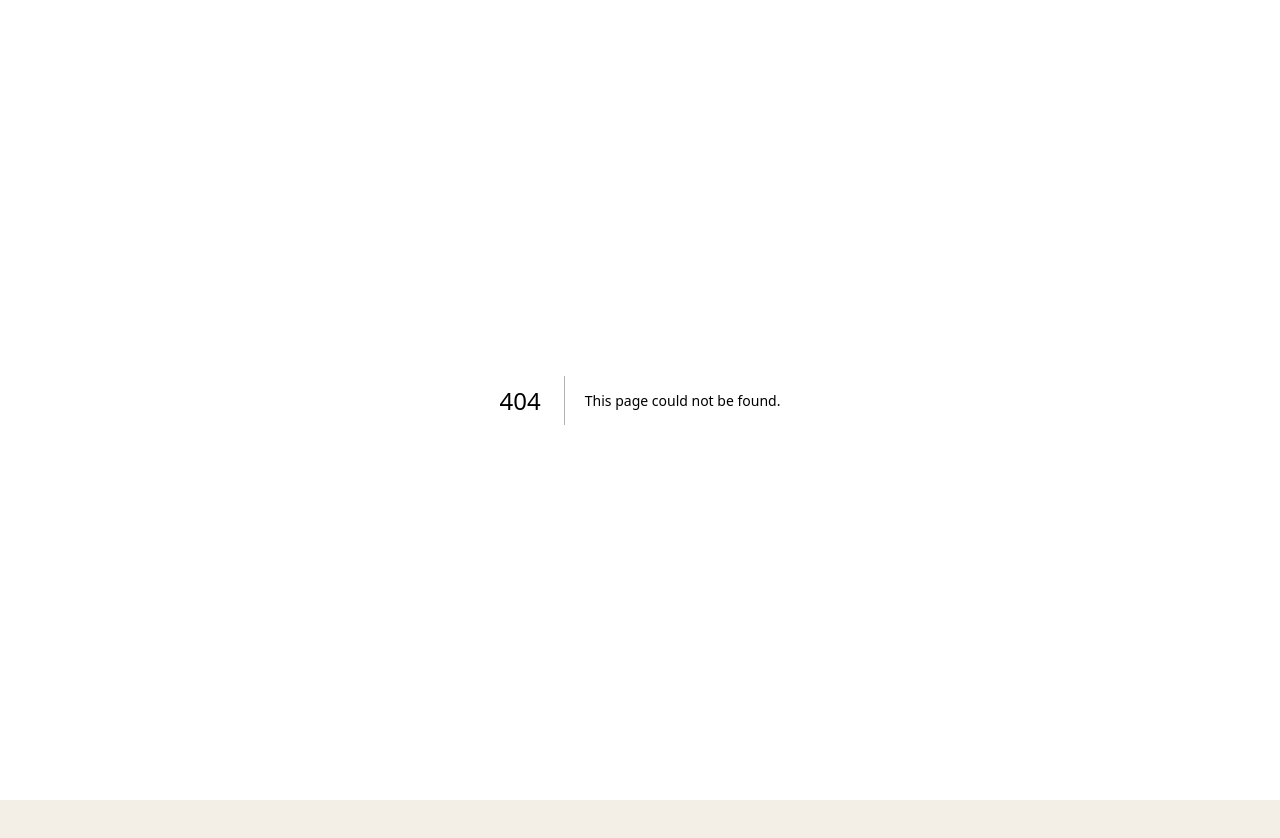
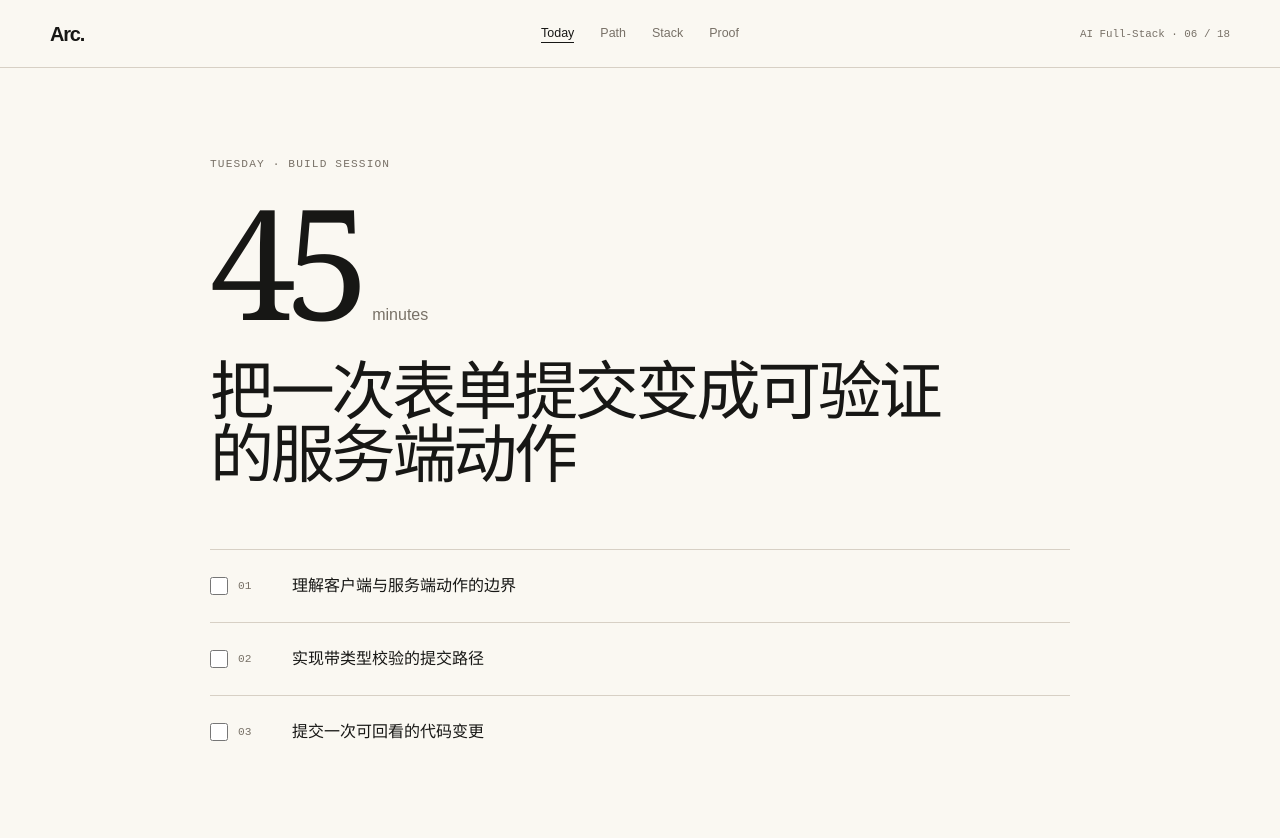
Before and after one commit to Earorua/arc, a Next.js app: page /today in a window 1280 px wide. Before the commit this address had no page. Shown: the top 838 px of the page. Before the commit the page ends 800 px from the top, so only its background shows below. Built offline with nearby package versions, Linux system fonts and the light colour scheme.

Commit message:
feat: add actionable Today session

```diff
--- /dev/null
+++ b/app/components/today/today-session.tsx
@@ -0,0 +1,56 @@
+"use client";
+
+import { useState } from "react";
+import { AnimatePresence, motion } from "motion/react";
+import type { LearningUnit } from "../../domain/learning";
+
+export function TodaySession({ onComplete, unit }: { onComplete: (unit: LearningUnit) => void; unit: LearningUnit }) {
+  const [done, setDone] = useState<string[]>([]);
+  const ready = done.length === unit.steps.length;
+
+  const toggleStep = (id: string) => {
+    setDone((current) => current.includes(id)
+      ? current.filter((doneId) => doneId !== id)
+      : [...current, id]);
+  };
+
+  return (
+    <section className="today-session">
+      <p className="eyebrow" lang="en">Tuesday · Build session</p>
+      <div className="time-budget">
+        <strong>{unit.minutes}</strong>
+        <span lang="en">minutes</span>
+      </div>
+      <h1>{unit.title}</h1>
+
+      <div className="task-steps">
+        {unit.steps.map((step, index) => (
+          <label key={step.id}>
+            <input
+              aria-label={step.label}
+              checked={done.includes(step.id)}
+              onChange={() => toggleStep(step.id)}
+              type="checkbox"
+            />
+            <span lang="en">{String(index + 1).padStart(2, "0")}</span>
+            <strong>{step.label}</strong>
+          </label>
+        ))}
+      </div>
+
+      <AnimatePresence>
+        {ready && (
+          <motion.div
+            animate={{ opacity: 1, y: 0 }}
+            className="deliverable-bar"
+            initial={{ opacity: 0, y: 12 }}
+            lang="en"
+          >
+            <span>Deliverable · {unit.deliverable}</span>
+            <button onClick={() => onComplete(unit)} type="button">Complete & move to Proof</button>
+          </motion.div>
+        )}
+      </AnimatePresence>
+    </section>
+  );
+}
--- a/app/globals.css
+++ b/app/globals.css
@@ -113,3 +113,16 @@ button, a { -webkit-tap-highlight-color: transparent; }
 .phase-rail li.is-current > span { border-color: var(--signal); background: var(--signal); color: white; }
 .phase-rail strong { font-family: var(--display); font-size: 2rem; font-weight: 500; }
 .phase-rail p, .phase-rail small { color: var(--stone); }
+
+.today-session { max-width: 860px; margin: 0 auto; }
+.time-budget { display: flex; align-items: baseline; gap: 12px; margin: 32px 0; }
+.time-budget strong { font-family: var(--display); font-size: clamp(5rem, 12vw, 10rem); font-weight: 430; line-height: 0.75; letter-spacing: -0.07em; }
+.time-budget span { color: var(--stone); }
+.today-session h1 { max-width: 760px; font-family: var(--display); font-size: clamp(2.8rem, 5vw, 5rem); font-weight: 460; line-height: 0.98; letter-spacing: -0.05em; }
+.task-steps { margin-top: 64px; }
+.task-steps label { display: grid; grid-template-columns: 28px 54px 1fr; align-items: center; padding: 24px 0; border-top: 1px solid var(--hairline); cursor: pointer; }
+.task-steps input { width: 18px; height: 18px; accent-color: var(--signal); }
+.task-steps span { color: var(--stone); font: 0.7rem ui-monospace, monospace; }
+.task-steps strong { font-weight: 560; }
+.deliverable-bar { display: flex; align-items: center; justify-content: space-between; gap: 20px; margin-top: 34px; border-radius: 12px; background: var(--charcoal); color: white; padding: 18px 20px; }
+.deliverable-bar button { border: 0; background: transparent; color: #a8efbc; cursor: pointer; }
--- /dev/null
+++ b/app/today/page.tsx
@@ -0,0 +1,22 @@
+"use client";
+
+import { useRouter } from "next/navigation";
+import { TodaySession } from "../components/today/today-session";
+import { WorkspaceShell } from "../components/workspace/workspace-shell";
+import { flagshipRole } from "../data/flagship-role";
+import { completeDemoUnit, loadDemoState, saveDemoState } from "../lib/demo-store";
+
+export default function TodayPage() {
+  const router = useRouter();
+
+  const complete = (unit: typeof flagshipRole.today) => {
+    saveDemoState(completeDemoUnit(loadDemoState(), unit));
+    router.push("/proof");
+  };
+
+  return (
+    <WorkspaceShell current="Today">
+      <TodaySession onComplete={complete} unit={flagshipRole.today} />
+    </WorkspaceShell>
+  );
+}
```
Also changed, not shown: 1 other file (tests, documents, lock files or other folders).
